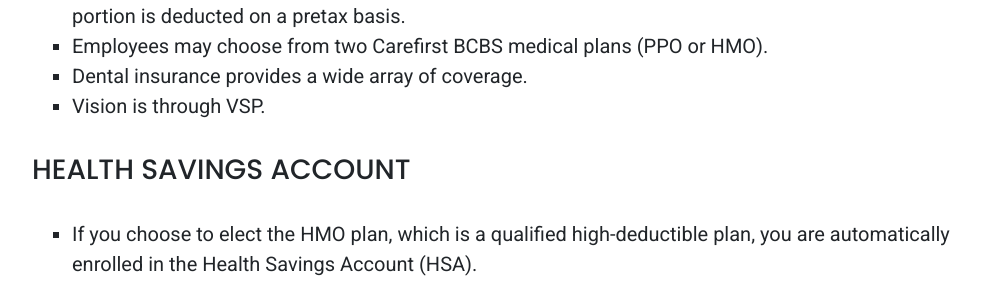
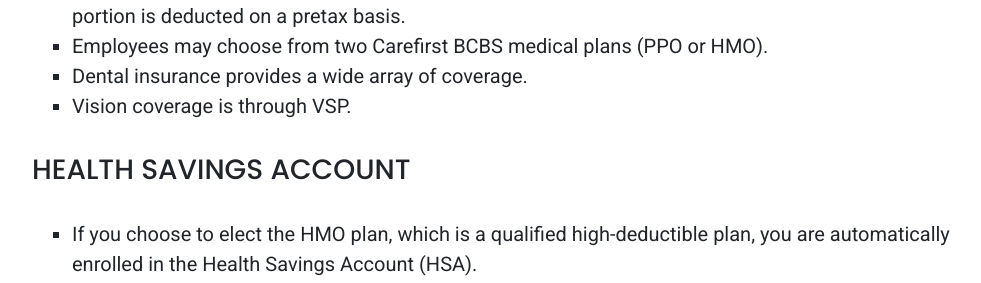
Before and after one commit to PluribusDigital/pluribusdigital-com, a Jekyll site: the page built from content/join/benefits.md, in a window 1280 px wide and 900 px high, scrolled down 363 px. Shown: the part 166-449 px from the top of the window, without its empty margins (148-1129 px from the left). Built offline with Jekyll 4.4.1, drawn with Linux system fonts in a browser that asks for light colours.

Commit message:
Update benefits.md

```diff
--- a/content/join/benefits.md
+++ b/content/join/benefits.md
@@ -12,7 +12,7 @@ Pluribus Digital provides a competitive benefits package in order to attract top
 * Employees share in the premium cost for medical, dental, and vision insurance. The employee portion is deducted on a pretax basis.
 * Employees may choose from two Carefirst BCBS medical plans (PPO or HMO).
 * Dental insurance provides a wide array of coverage.
-* Vision is through VSP.
+* Vision coverage is through VSP.
 
 ### Health Savings Account
 
```
